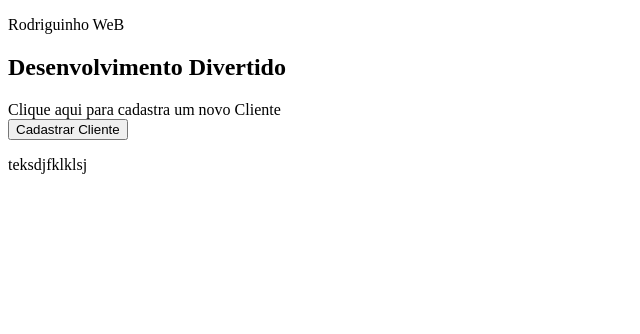
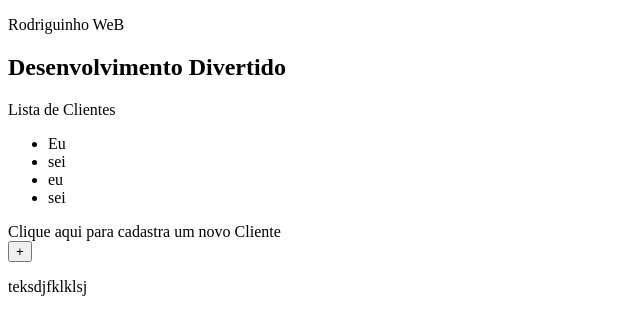
Before and after one commit to rodrigoTerenci/ReactJs, a React (Create React App) app: page / in a window 1280 px wide. Shown: the top 334 px of the page, without its empty margins (0-640 px from the left). Built offline with nearby package versions, Linux system fonts and the light colour scheme.

Commit message:
learn about statefull(hooks)

```diff
--- a/src/App.js
+++ b/src/App.js
@@ -1,33 +1,38 @@
-import React from 'react'
-// import Button from './Button'
+import React, {useState} from 'react'
 
-const buttonA = <button>Historico do Clientes</button>
+const App = () =>{
+   // let hasCustumer = false
+    const [items, setItems] = useState(['Eu','sei','eu','sei'])
 
-const buttonB = <button>Cadastrar Cliente  </button>
-
-const hasCustumer = false
-const App = () =>{
+    const addItem = (item) =>{
+        setItems([...items,item])
+    }
+    const removeItem = (item) =>{
+        setItems([...items.slice(1)])
+    }
     const renderShowHistory = (
         <div>
-             Clique no botão abaixo para visualizar o hitórico dos clientes
-             <br/>
-             {buttonA}
+             <p>Lista de Clientes</p>
+             <ul>
+                 {items.map(item =><li>{item}</li>)}
+             </ul>
          </div>
     )
     const renderAddCustomer = (
         <div>
             Clique aqui para cadastra um novo Cliente
             <br/>
-            {buttonB}
+            <button onClick={() => addItem('paranoia')}>+</button>
         </div>
     )
     return(
         <div>
             <p>Rodriguinho WeB</p>
             <h2>Desenvolvimento Divertido</h2>
-            {/*renderAddCustomer*/}
-            {hasCustumer ? renderShowHistory : renderAddCustomer}
-            {/* <Button /> */}
+
+            {renderShowHistory}
+            {renderAddCustomer}
+
         </div>
     )
 };
```
